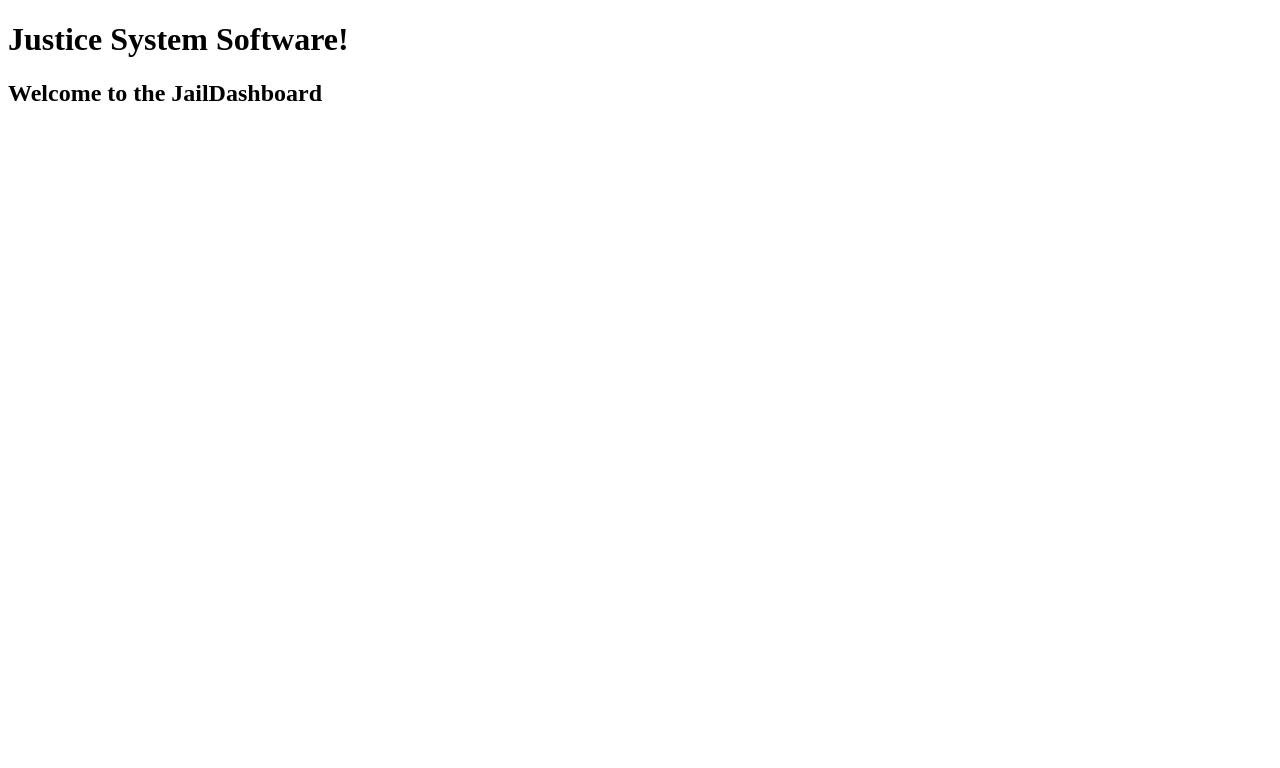
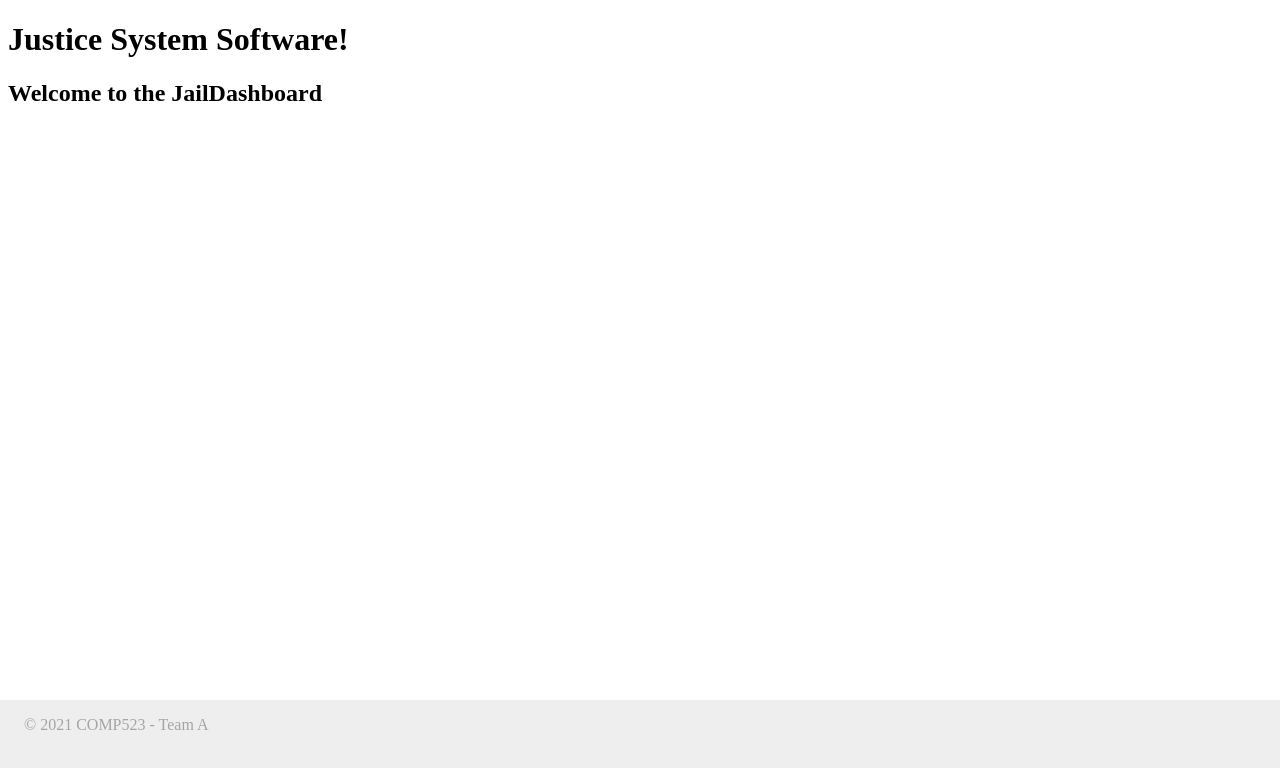
Before and after one commit to hannahgkeel/JailDashboard, a React app: page / in a window 1280 px wide. Shown: the top 768 px of the page. Built offline with nearby package versions, Linux system fonts and the light colour scheme.

Commit message:
Created footer.

```diff
--- a/frontend/App.js
+++ b/frontend/App.js
@@ -1,10 +1,13 @@
 import React from "react";
+
+import Footer from './components/Footer.js';
 
 export default function App() {
   return (
     <div>
       <h1>Justice System Software!</h1>
       <h2>Welcome to the JailDashboard</h2>
+      <Footer />
     </div>
   );
 }
--- /dev/null
+++ b/frontend/components/Footer.js
@@ -0,0 +1,12 @@
+import React from "react";
+import Container from '@material-ui/core/Container';
+
+import '../styles/Footer.css'
+
+export default function Footer() {
+    return (
+        <Container className="Footer-container" maxWidth="sm">
+            <p>© 2021 COMP523 - Team A</p>
+        </Container>
+    );
+}
--- /dev/null
+++ b/frontend/styles/Footer.css
@@ -0,0 +1,12 @@
+.Footer-container {
+    text-align: left;
+    color: rgb(165, 165, 165);
+    background-color: rgb(238, 238, 238);
+    height: 100px;
+    max-width: none !important;
+
+    /* Keeping it at the bottom */
+    left: 0;
+    bottom: 0;
+    position: fixed;
+}
--- a/package.json
+++ b/package.json
@@ -11,6 +11,7 @@
     "@babel/core": "^7.13.8",
     "@babel/preset-env": "^7.13.8",
     "@babel/preset-react": "^7.12.13",
+    "@material-ui/core": "^4.11.3",
     "babel-loader": "^8.2.2",
     "css-loader": "^5.1.1",
     "express": "^4.17.1",
```
Also changed, not shown: 1 other file (tests, documents, lock files or other folders).
